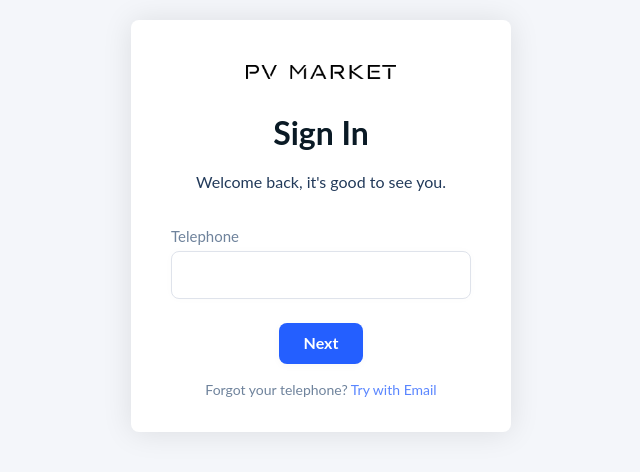
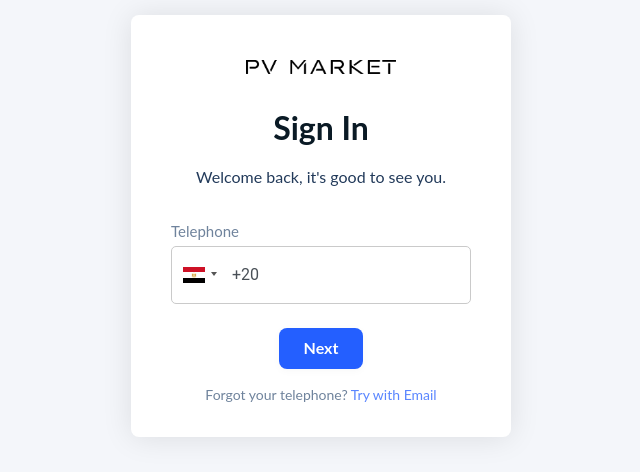
Before and after one commit to Venkatramanbehera/pv-market, a React (Create React App) app: page / in a window 1280 px wide. Shown: the part 164-636 px from the top of the page, without its empty margins (319-959 px from the left). Built offline with nearby package versions, Linux system fonts and the light colour scheme.

Commit message:
country code

```diff
--- a/package.json
+++ b/package.json
@@ -8,8 +8,11 @@
     "@testing-library/user-event": "^13.5.0",
     "axios": "^1.3.6",
     "react": "^18.2.0",
+    "react-alert": "^7.0.3",
+    "react-alert-template-mui": "^1.0.7",
     "react-dom": "^18.2.0",
     "react-dropdown": "^1.11.0",
+    "react-phone-input-2": "^2.15.1",
     "react-router-dom": "^6.9.0",
     "react-scripts": "5.0.1",
     "web-vitals": "^2.1.4"
--- a/src/pages/Auth/SignIn.jsx
+++ b/src/pages/Auth/SignIn.jsx
@@ -4,19 +4,25 @@ import collapse from "../../assets/images/Collapse-Icon.svg";
 import "./auth.css";
 import { useState } from "react";
 import { loginOtpRequest,loginRequest } from "../../utils/Requests";
+import PhoneInput from "react-phone-input-2";
+import "react-phone-input-2/lib/bootstrap.css";
 
 const SignIn = () => {
   const [isOtp, setIsOtp] = useState(false);
   const [telephone, seTelephone] = useState("");
   const [otp, setOtp] = useState("");
+  const [loading, setLoading] = useState(false);
   const handleNextTelephone = () => {
+    setLoading(true)
     loginOtpRequest(telephone).then((response)=>{
       if(response.status===200){
         setIsOtp(!isOtp);
       }
       alert(response.data.message)
+      setLoading(false)
     }).catch((error)=>{
       alert(error.response.data.message)
+      setLoading(false)
     })
   };
   let navigate = useNavigate();
@@ -26,14 +32,17 @@ const SignIn = () => {
       type:'otp',
       telephone:telephone
     }
+    setLoading(true)
     loginRequest(data).then((response)=>{
       console.log(response)
       if(response.status===200){
         navigate("/dashboard");
       }
       alert(response.data.message)
+      setLoading(false)
     }).catch((error)=>{
       alert(error.response.data.message)
+      setLoading(false)
     })
   };
   return (
@@ -57,7 +66,7 @@ const SignIn = () => {
                   <label htmlFor="Subscriber-Email-3" className="field-label">
                     Telephone
                   </label>
-                  <input
+                  {/* <input
                     type="text"
                     className="simple-input no-margin w-input"
                     maxLength={256}
@@ -68,13 +77,20 @@ const SignIn = () => {
                     required=""
                     value={telephone}
                     onChange={(e)=>seTelephone(e.target.value)}
+                  /> */}
+                  <PhoneInput
+                    country={"eg"}
+                    enableSearch={true}
+                    value={telephone}
+                    onChange={(phone) => seTelephone(phone)}
                   />
                   <div className="spacer _24" />
                   <input
                     type="button"
-                    defaultValue="Next"
+                    defaultValue={loading ? "Please wait..." : "Next" }
                     data-wait="Please wait..."
                     className="button no-margin w-button"
+                    disabled={loading}
                     onClick={handleNextTelephone}
                   />
                 </div>
@@ -98,10 +114,11 @@ const SignIn = () => {
                   <div className="spacer _24" />
                   <input
                     type="submit"
-                    defaultValue="Sign In"
+                    value={loading ? "Please wait..." : "Submit" }
                     data-wait="Please wait..."
                     className="button no-margin w-button"
                     onClick={handleSubmit}
+                    disabled={loading}
                   />
                 </div>
               )}
```
Also changed, not shown: 2 other files (tests, documents, lock files or other folders).
